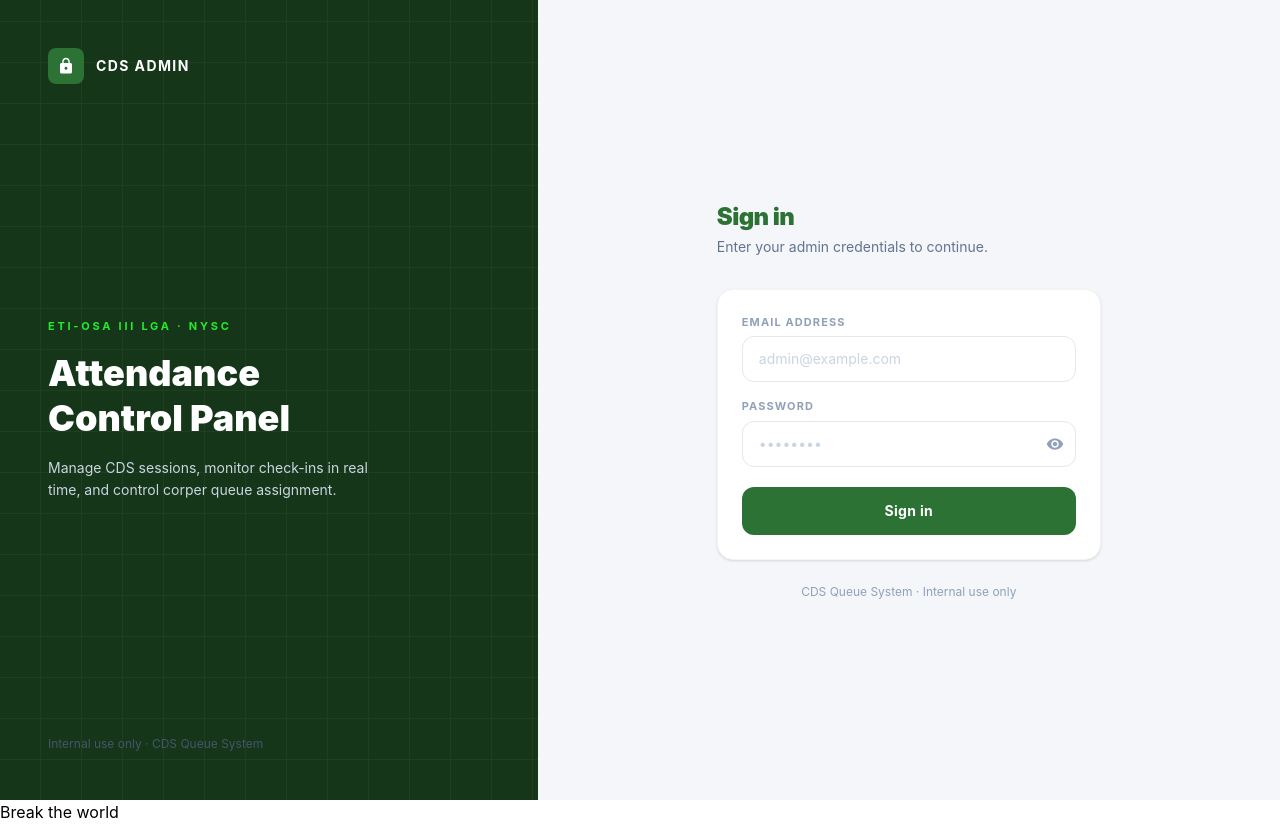
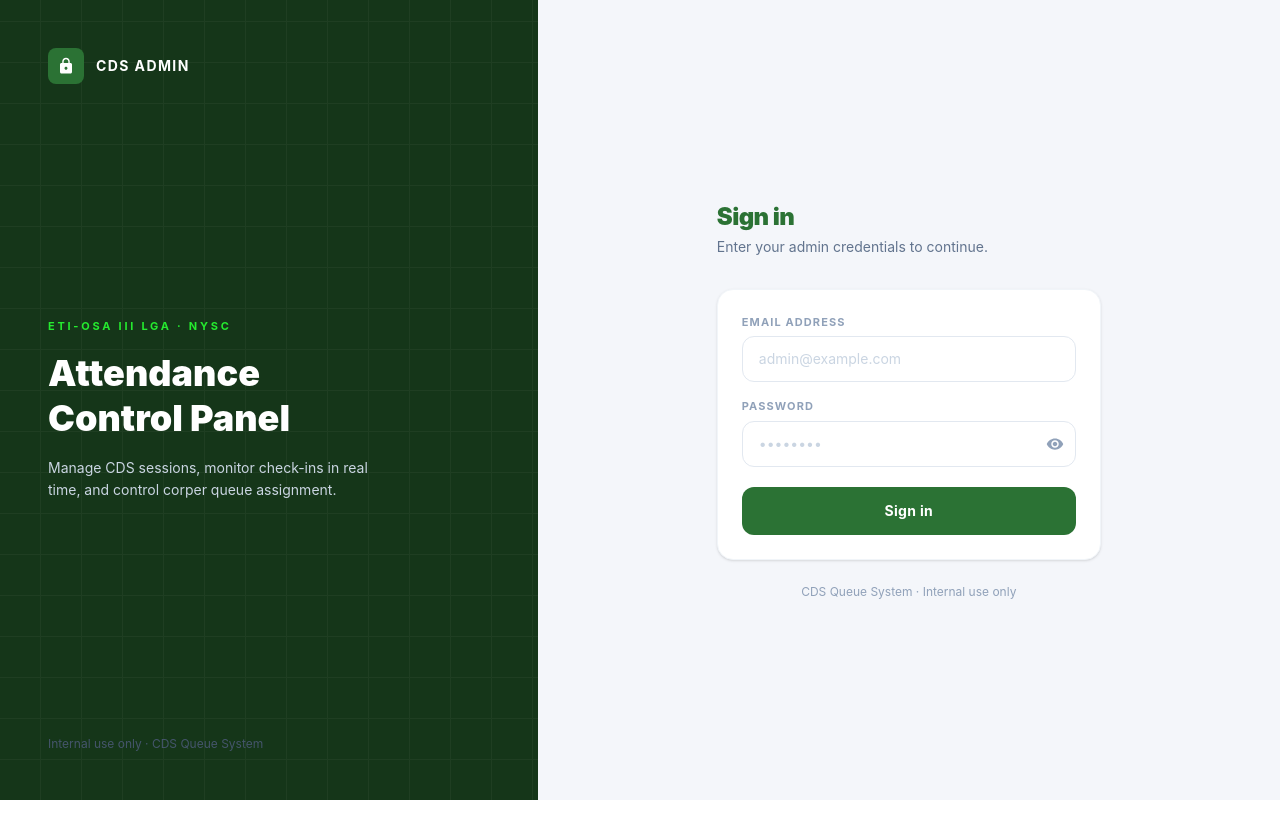
Before and after one commit to Harlloh/Queue-Master, a React (Vite) app: page /admin-login in a window 1280 px wide. After the commit the page ends 800 px from the top, so only its background shows below. Built offline with nearby package versions, Linux system fonts and the light colour scheme.

Commit message:
slight update

```diff
--- /dev/null
+++ b/pnpm-workspace.yaml
@@ -0,0 +1,2 @@
+allowBuilds:
+  '@sentry/cli': true
--- a/src/main.tsx
+++ b/src/main.tsx
@@ -10,18 +10,13 @@
   dsn: "https://e9a7854577b06321a29e8f546776b0f9@o4511149679116288.ingest.de.sentry.io/4511393309524048",
   // Setting this option to true will send default PII data to Sentry.
   // For example, automatic IP address collection on events
-  sendDefaultPii: true
+  sendDefaultPii: true,
+    tracesSampleRate: 1.0,
+
 });
 createRoot(document.getElementById('root')!).render(
   <StrictMode>
     <App />
-    <button
-      onClick={() => {
-        throw new Error('This is your first error!');
-      }}
-    >
-      Break the world
-    </button>
     <Toaster />
   </StrictMode>,
 )
```
